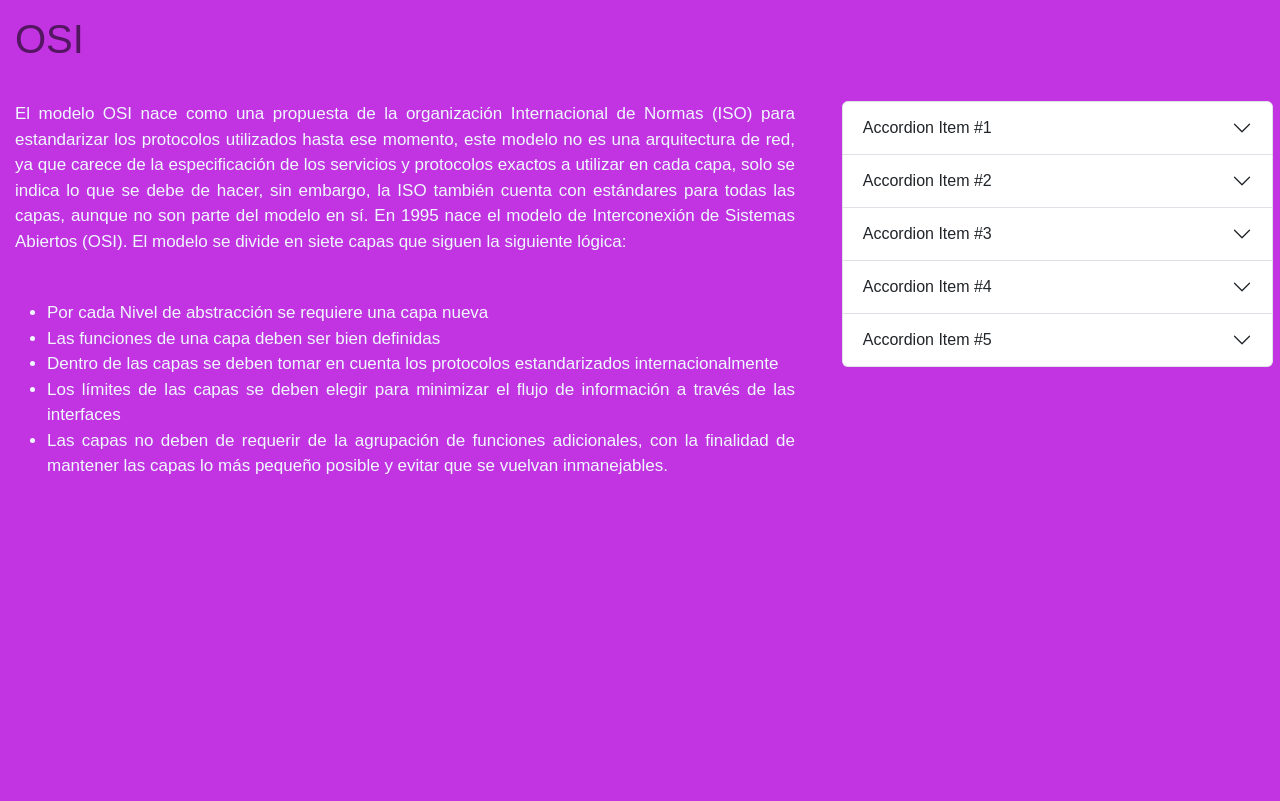
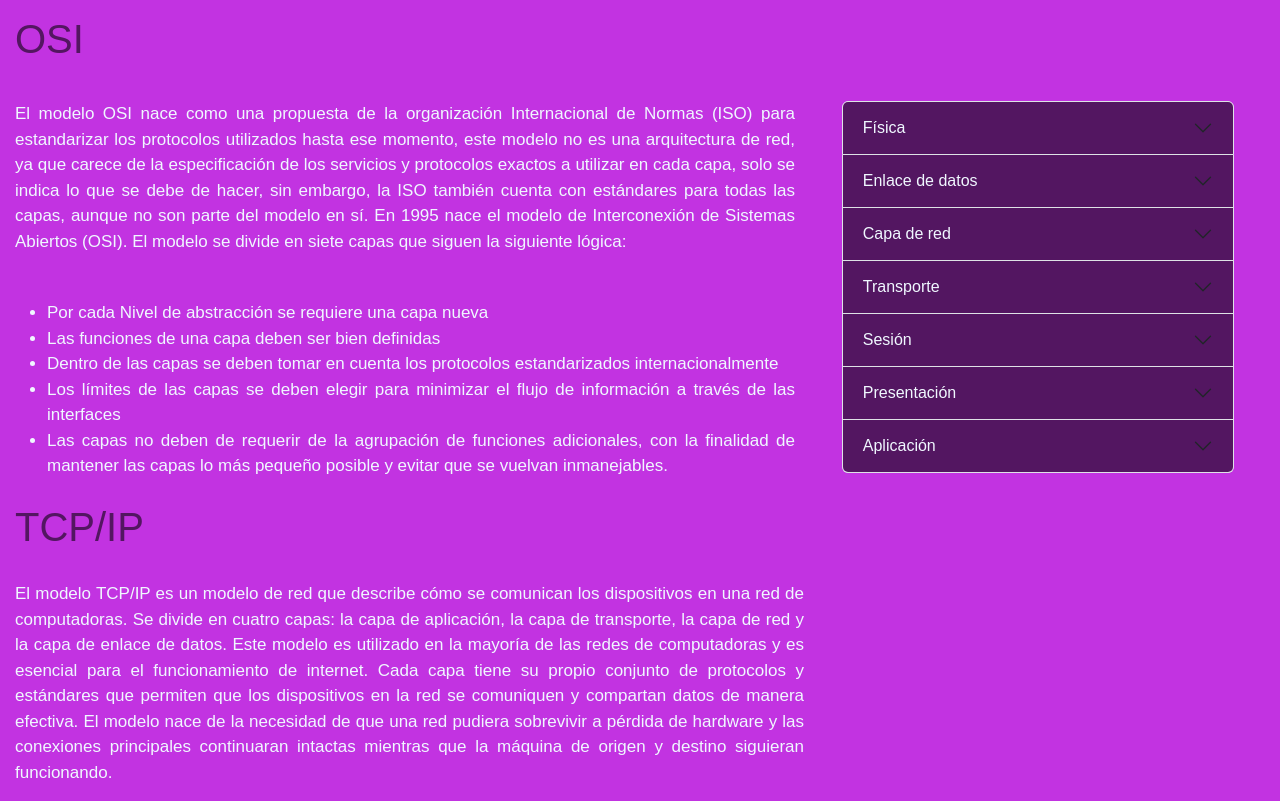
Before and after one commit to diegorodoro/redes, a PHP site: page /tarea-4/tarea-4.html in a window 1280 px wide. Before the commit the page ends 474 px from the top, so only its background shows below. Run offline with PHP 8.4, Linux system fonts and the light colour scheme.

Commit message:
Avance de tarea4

```diff
--- a/tarea-4/tarea-4.css
+++ b/tarea-4/tarea-4.css
@@ -36,8 +36,25 @@
 .my-custom-accordion{
 
 
-    margin-right: calc(-60% - 10px);
+    margin-right: calc(-55% - 10px);
     margin-left: 106%;
+
+}
+
+
+.Tcp{
+    font-family: Arial, sans-serif;
+    margin-top: 440px;
+    margin-left: 15px;
+    color:#531661;
+    text-align: justify;
+}
+
+.content-tcp{
+    margin-top:30px;
+    margin-right: calc(40% - 30px);
+    color:aliceblue;
+    font-size: 17px;
 
 
 }
--- a/tarea-4/tarea-4.html
+++ b/tarea-4/tarea-4.html
@@ -14,6 +14,7 @@
     <div class="osi">
         <h1>OSI</h1>
         <div class="content-osi">
+
             <p id="paragraph">El modelo OSI nace como una propuesta de la organización Internacional de Normas (ISO) para estandarizar los protocolos utilizados hasta ese momento,
                 este modelo no es una arquitectura de red, ya que carece de la especificación de los servicios y protocolos exactos a utilizar en cada capa, solo se indica lo que se debe de hacer, sin embargo, la ISO también cuenta con estándares para todas las capas, aunque no son parte del modelo en sí.
                 En 1995 nace el modelo de Interconexión de Sistemas Abiertos (OSI). El modelo se divide en siete capas que siguen la siguiente lógica:</p>
@@ -29,15 +30,11 @@
             </div>
 
 
-
-
-
-
         <div class="accordion my-custom-accordion">
             <div class="accordion-item">
               <h2 class="accordion-header">
-                <button class="accordion-button collapsed" type="button" data-bs-toggle="collapse" data-bs-target="#collapseOne" aria-expanded="true" aria-controls="collapseOne">
-                  Accordion Item #1
+                <button class="accordion-button collapsed" type="button" data-bs-toggle="collapse" data-bs-target="#collapseOne" aria-expanded="false" aria-controls="collapseOne" style="background-color: #531661; color:aliceblue;">
+                  Física
                 </button>
               </h2>
               <div id="collapseOne" class="accordion-collapse collapse" data-bs-parent="#accordionExample">
@@ -48,8 +45,8 @@
             </div>
             <div class="accordion-item">
               <h2 class="accordion-header">
-                <button class="accordion-button collapsed" type="button" data-bs-toggle="collapse" data-bs-target="#collapseTwo" aria-expanded="false" aria-controls="collapseTwo">
-                  Accordion Item #2
+                <button class="accordion-button collapsed" type="button" data-bs-toggle="collapse" data-bs-target="#collapseTwo" aria-expanded="false" aria-controls="collapseTwo" style="background-color: #531661; color:aliceblue;">
+                  Enlace de datos
                 </button>
               </h2>
               <div id="collapseTwo" class="accordion-collapse collapse" data-bs-parent="#accordionExample">
@@ -59,12 +56,10 @@
               </div>
             </div>
 
-
-
             <div class="accordion-item">
               <h2 class="accordion-header">
-                <button class="accordion-button collapsed" type="button" data-bs-toggle="collapse" data-bs-target="#collapseThree" aria-expanded="false" aria-controls="collapseThree">
-                  Accordion Item #3
+                <button class="accordion-button collapsed" type="button" data-bs-toggle="collapse" data-bs-target="#collapseThree" aria-expanded="false" aria-controls="collapseThree" style="background-color: #531661; color:aliceblue;">
+                  Capa de red
                 </button>
               </h2>
               <div id="collapseThree" class="accordion-collapse collapse" data-bs-parent="#accordionExample">
@@ -76,8 +71,8 @@
 
             <div class="accordion-item">
               <h2 class="accordion-header">
-                <button class="accordion-button collapsed" type="button" data-bs-toggle="collapse" data-bs-target="#collapseFour" aria-expanded="false" aria-controls="collapseFour">
-                  Accordion Item #4
+                <button class="accordion-button collapsed" type="button" data-bs-toggle="collapse" data-bs-target="#collapseFour" aria-expanded="false" aria-controls="collapseFour" style="background-color: #531661; color:aliceblue;">
+                  Transporte
                 </button>
               </h2>
               <div id="collapseFour" class="accordion-collapse collapse" data-bs-parent="#accordionExample">
@@ -89,8 +84,8 @@
 
             <div class="accordion-item">
               <h2 class="accordion-header">
-                <button class="accordion-button collapsed" type="button" data-bs-toggle="collapse" data-bs-target="#collapseFive" aria-expanded="false" aria-controls="collapseFive">
-                  Accordion Item #5
+                <button class="accordion-button collapsed" type="button" data-bs-toggle="collapse" data-bs-target="#collapseFive" aria-expanded="false" aria-controls="collapseFive" style="background-color: #531661; color:aliceblue;">
+                  Sesión
                 </button>
               </h2>
               <div id="collapseFive" class="accordion-collapse collapse" data-bs-parent="#accordionExample">
@@ -100,13 +95,56 @@
               </div>
             </div>
 
+            <div class="accordion-item">
+              <h2 class="accordion-header">
+                <button class="accordion-button collapsed" type="button" data-bs-toggle="collapse" data-bs-target="#collapseSix" aria-expanded="false" aria-controls="collapseSix" style="background-color: #531661; color:aliceblue;">
+                  Presentación
+                </button>
+              </h2>
+              <div id="collapseSix" class="accordion-collapse collapse" data-bs-parent="#accordionExample">
+                <div class="accordion-body">
+                  <strong>This is the third item's accordion body.</strong> It is hidden by default, until the collapse plugin adds the appropriate classes that we use to style each element. These classes control the overall appearance, as well as the showing and hiding via CSS transitions. You can modify any of this with custom CSS or overriding our default variables. It's also worth noting that just about any HTML can go within the <code>.accordion-body</code>, though the transition does limit overflow.
+                </div>
+              </div>
+            </div>
 
+            <div class="accordion-item">
+              <h2 class="accordion-header">
+                <button class="accordion-button collapsed" type="button" data-bs-toggle="collapse" data-bs-target="#collapseSeven" aria-expanded="false" aria-controls="collapseSeven" style="background-color: #531661; color:aliceblue;">
+                  Aplicación
+                </button>
+              </h2>
+              <div id="collapseSeven" class="accordion-collapse collapse" data-bs-parent="#accordionExample">
+                <div class="accordion-body">
+                  <strong>This is the third item's accordion body.</strong> It is hidden by default, until the collapse plugin adds the appropriate classes that we use to style each element. These classes control the overall appearance, as well as the showing and hiding via CSS transitions. You can modify any of this with custom CSS or overriding our default variables. It's also worth noting that just about any HTML can go within the <code>.accordion-body</code>, though the transition does limit overflow.
+                </div>
+              </div>
+            </div>
           </div>
+        </div>
+    </div>
+
+    <div class="Tcp">
+      <h1>TCP/IP</h1>
+      <div class="content-tcp">
+        <p>El modelo TCP/IP es un modelo de red que describe cómo se comunican los dispositivos en una red de computadoras. Se divide en cuatro capas: la capa de aplicación, la capa de transporte, la capa de red y la capa de enlace de datos.
+          Este modelo es utilizado en la mayoría de las redes de computadoras y es esencial para el funcionamiento de internet.
+          Cada capa tiene su propio conjunto de protocolos y estándares que permiten que los dispositivos en la red se comuniquen y compartan datos de manera efectiva.
+          El modelo nace de la necesidad de que una red pudiera sobrevivir a pérdida de hardware y las conexiones principales continuaran intactas mientras que la máquina de origen y destino siguieran funcionando.</p>
+      </div>
 
 
 
-        </div>
+
+
     </div>
+
+
+
+
+
+
+
     <script src="https://cdn.jsdelivr.net/npm/bootstrap@5.3.0/dist/js/bootstrap.bundle.min.js" integrity="sha384-geWF76RCwLtnZ8qwWowPQNguL3RmwHVBC9FhGdlKrxdiJJigb/j/68SIy3Te4Bkz" crossorigin="anonymous"></script>
 </body>
 </html>
```
